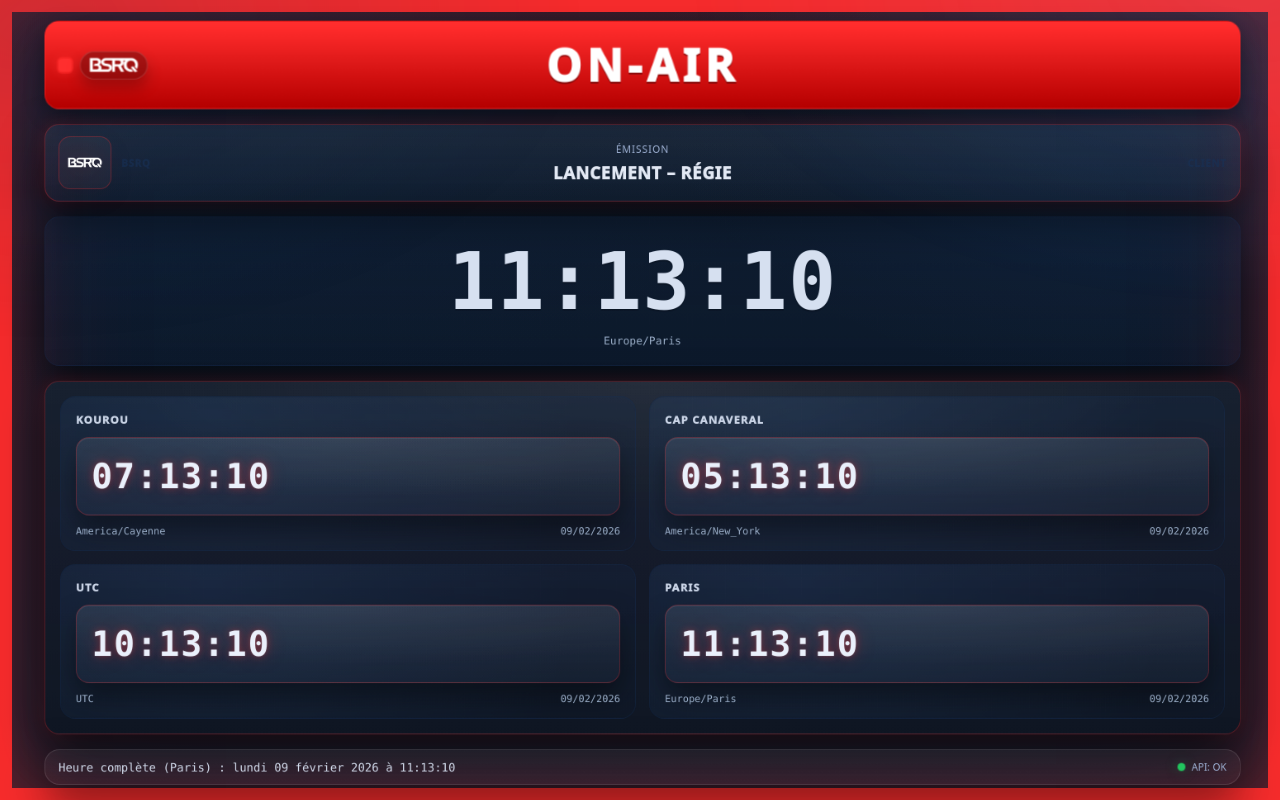
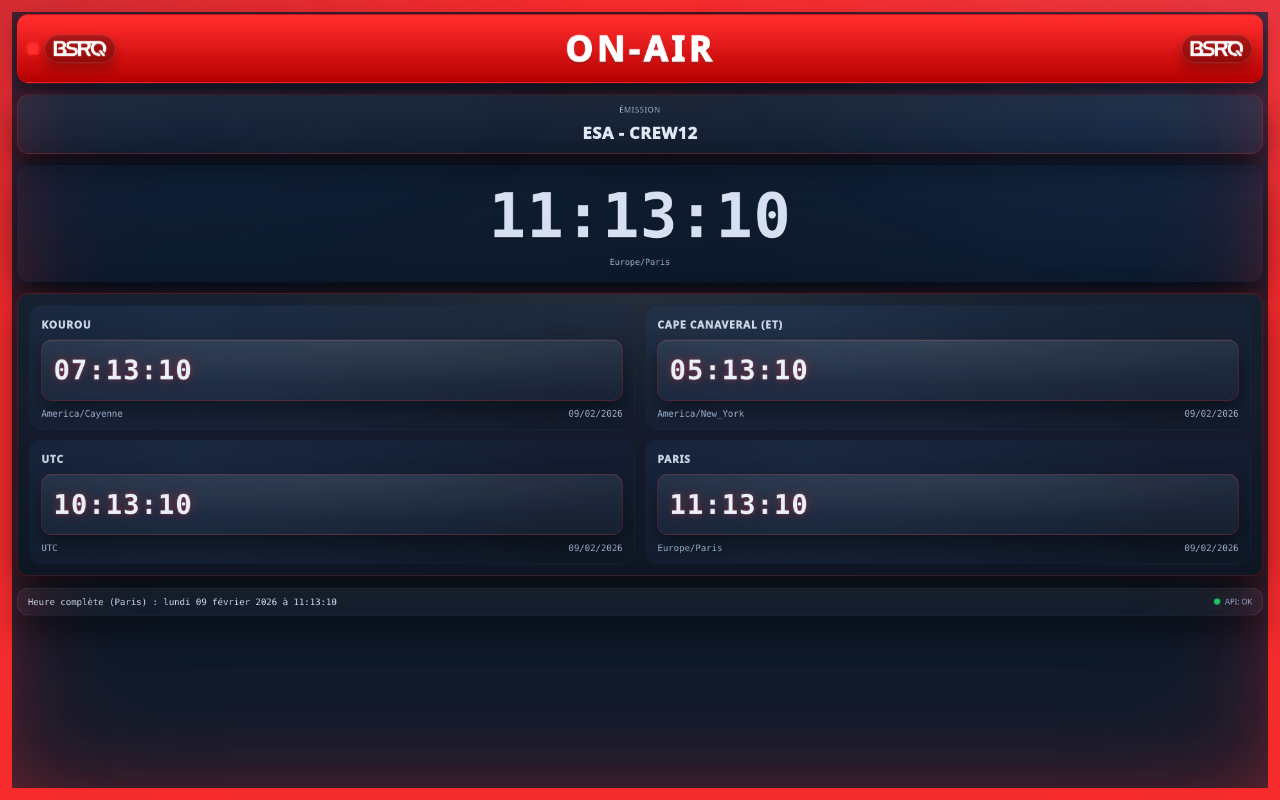
Before and after one commit to ShHaWkK/regee-onair, a website: page onair-regie/public/index.html in a window 1280 px wide. Drawn offline with Linux system fonts and the light colour scheme.

Commit message:
Update front

```diff
--- a/onair-regie/public/index.html
+++ b/onair-regie/public/index.html
@@ -67,7 +67,7 @@
       position:absolute;
       top:0;
       left:50%;
-      width: 1500px;
+      width: 1990px;
       margin:0;
       padding: 22px 26px;
       display:flex;
@@ -76,7 +76,7 @@
       position:relative;
       z-index:1;
 
-      transform: translateX(-50%) scale(var(--scale, 1)) translate(var(--burnX, 0px), var(--burnY, 0px));
+      transform: translateX(-50%) scale(var(--scale, 1));
       transform-origin: center top;
       will-change: transform;
       transition: transform 700ms ease;
@@ -119,10 +119,18 @@
       gap: 10px;
       z-index:1;
     }
+    .onairRight{
+      position:absolute;
+      right: 16px;
+      display:flex;
+      align-items:center;
+      gap: 10px;
+      z-index:1;
+    }
 
     .topLogoWrap{
-      height: 34px;
-      padding: 6px 10px;
+      height: 44px;
+      padding: 8px 12px;
       border-radius: 999px;
       background: rgba(24,49,86,.95);
       border: 1px solid rgba(255,255,255,.14);
@@ -132,7 +140,7 @@
     }
 
     .topLogo{
-      height: 20px;
+      height: 28px;
       width:auto;
       display:block;
     }
@@ -179,9 +187,9 @@
     }
 
     .midRow{
-      display:flex;
+      display:grid;
+      grid-template-columns: 1fr auto 1fr;
       align-items:center;
-      justify-content:space-between;
       gap:16px;
 
       padding: 14px 16px;
@@ -202,10 +210,8 @@
       display:flex;
       align-items:center;
       gap:12px;
-      min-width: 280px;
     }
-
-    .right{ justify-content:flex-end; }
+    .right{ justify-self:end; }
 
     .logo{
       width: 64px;
@@ -233,11 +239,11 @@
     }
 
     .showBox{
-      flex: 1 1 auto;
+      grid-column: 2;
       display:flex;
       flex-direction:column;
       align-items:center;
-      gap:6px;
+      gap:10px;
       text-align:center;
     }
 
@@ -248,14 +254,30 @@
       color: var(--muted);
     }
 
+    .titleRow{
+      display:flex;
+      align-items:center;
+      gap:12px;
+    }
+
     .showName{
       font-weight: 950;
-      letter-spacing: .6px;
+      letter-spacing: .8px;
       text-transform: uppercase;
-      font-size: clamp(14px, 1.6vw, 22px);
+      font-size: clamp(18px, 2.0vw, 26px);
       color: rgba(238,243,255,.95);
     }
 
+    .locationPill{
+      font-size: 12px;
+      letter-spacing: .6px;
+      text-transform: uppercase;
+      color: rgba(218,228,245,.92);
+      padding: 6px 10px;
+      border-radius: 999px;
+      border: 1px solid rgba(24,49,86,.32);
+      background: linear-gradient(180deg, rgba(24,49,86,.20), rgba(24,49,86,.08));
+    }
     .primaryPanel{
       border-radius: var(--radius);
       border: 1px solid rgba(24,49,86,.28);
@@ -330,9 +352,9 @@
     .city{
       position:relative;
       font-weight: 950;
-      letter-spacing: 1.1px;
+      letter-spacing: 1.2px;
       text-transform: uppercase;
-      font-size: 13px;
+      font-size: 16px;
       color: rgba(218,228,245,.92);
       margin-bottom: 12px;
     }
@@ -373,7 +395,7 @@
       align-items:center;
       gap:10px;
       font-family: var(--mono);
-      font-size: 12px;
+      font-size: 14px;
       color: rgba(163,183,210,.95);
     }
 
@@ -437,18 +459,22 @@
           <img class="topLogo" src="logo-bsrq.png" alt="Logo BSRQ" onerror="this.style.display='none'">
         </span>
       </div>
+      <div class="onairRight">
+        <span class="topLogoWrap">
+          <img class="topLogo" src="logo-bsrq.png" alt="Logo BSRQ" onerror="this.style.display='none'">
+        </span>
+      </div>
       <span class="onairTitle">ON-AIR</span>
     </div>
 
     <div class="midRow">
-      <div class="left">
-        <img class="logo" src="logo-bsrq.png" alt="Logo BSRQ" onerror="this.style.display='none'">
-        <div class="brandText">BSRQ</div>
-      </div>
+      <!-- Left brand removed as requested -->
 
       <div class="showBox">
         <div class="showLabel">Émission</div>
-        <div class="showName" id="showName">Lancement – Régie</div>
+        <div class="titleRow">
+          <div class="showName" id="showName">ESA - CREW12</div>
+        </div>
       </div>
 
       <div class="right">
@@ -474,7 +500,7 @@
         </div>
 
         <div class="clockCard" data-tz="America/New_York">
-          <div class="city">Cap Canaveral</div>
+          <div class="city">Cape Canaveral (ET)</div>
           <div class="time" data-time>--:--:--</div>
           <div class="meta">
             <span>America/New_York</span>
@@ -514,16 +540,14 @@
 
   <script>
     // V1 hardcodée (modifs à la main si besoin)
-    const SHOW_NAME = "Lancement – Régie";
+    const SHOW_NAME = "ESA - CREW12";
     const CLIENT_LABEL = "Client";
 
     // état ON-AIR (écrit par l'API)
     const STATE_URL = "/onair.json";
     const POLL_MS = 500;
 
-    // anti burn-in léger
-    const BURN_EVERY_MS = 30000;
-    const BURN_MAX_PX = 6;
+    // anti burn-in désactivé
 
     const $ = (id) => document.getElementById(id);
     const page = $("page");
@@ -587,13 +611,6 @@
       }
     }
 
-    function applyBurnIn(){
-      const x = Math.round((Math.random()*2 - 1) * BURN_MAX_PX);
-      const y = Math.round((Math.random()*2 - 1) * BURN_MAX_PX);
-      page.style.setProperty("--burnX", `${x}px`);
-      page.style.setProperty("--burnY", `${y}px`);
-    }
-
     function fitToScreen(){
       page.style.setProperty("--scale", 1);
       const w = page.offsetWidth;
@@ -608,9 +625,6 @@
     pollState();
     setInterval(pollState, POLL_MS);
 
-    applyBurnIn();
-    setInterval(applyBurnIn, BURN_EVERY_MS);
-
     fitToScreen();
     window.addEventListener("resize", fitToScreen);
   </script>
```
